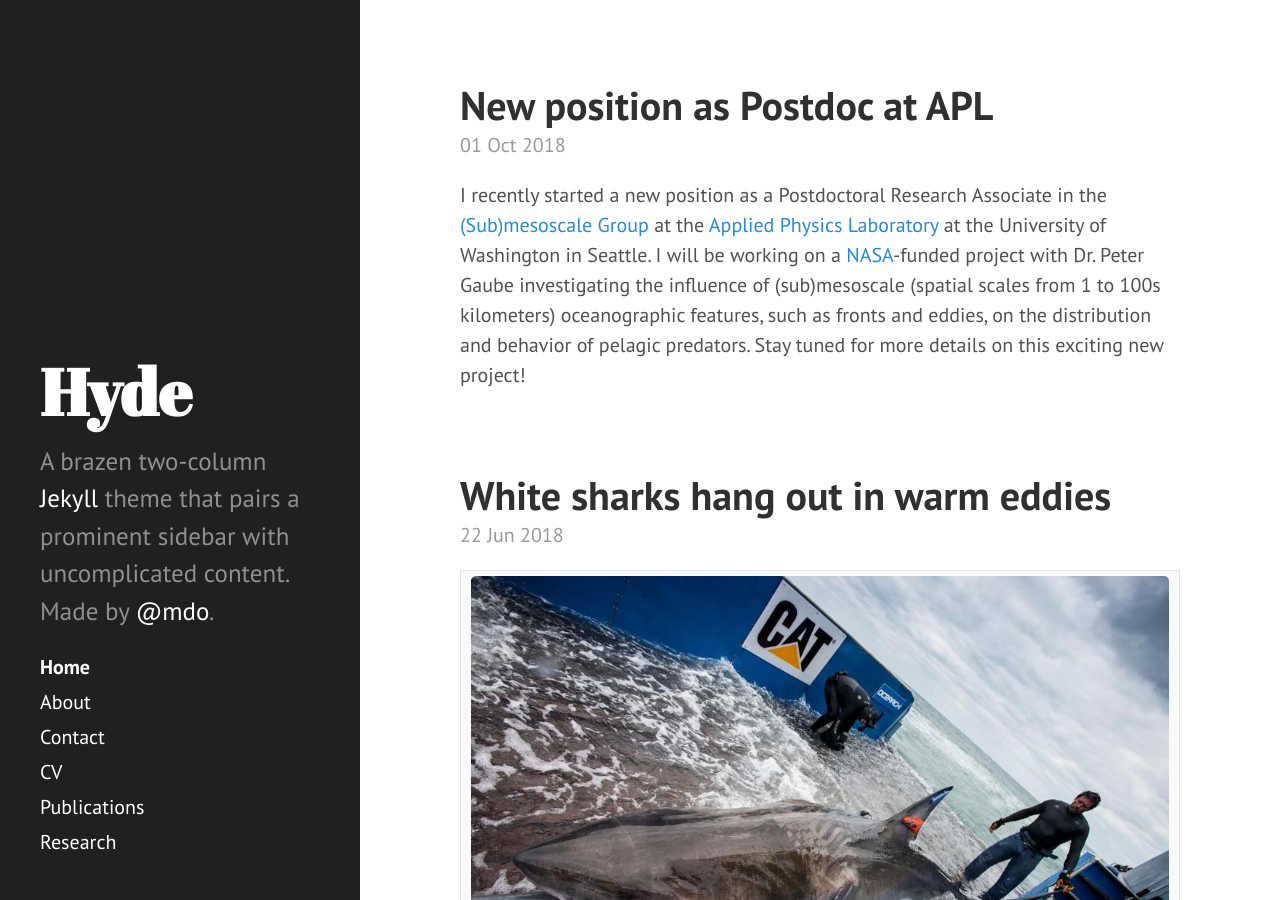
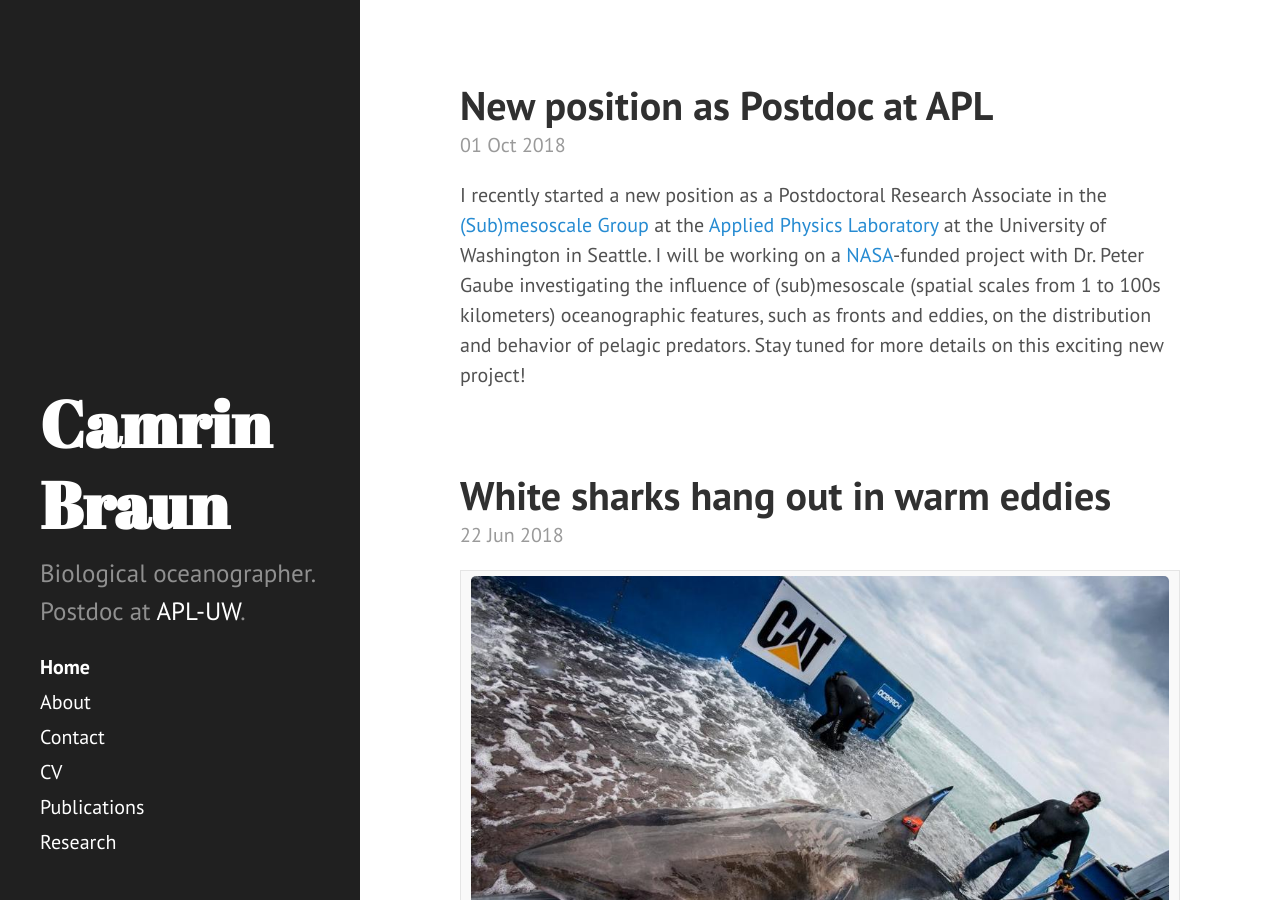
Before and after one commit to camrinbraun/camrinbraun.github.io, a Jekyll site: the page built from index.html, in a window 1280 px wide and 900 px high. Built offline with Jekyll 4.4.1, drawn with Linux system fonts in a browser that asks for light colours; Markdown is read by kramdown in place of the engine named in the settings; the list of posts is cut into pages by our own code.

Commit message:
fix config

```diff
--- a/_config.yml
+++ b/_config.yml
@@ -1,21 +1,34 @@
 # Dependencies
-markdown:         redcarpet
-highlighter:      pygments
+markdown:         kramdown
+#markdown:          redcarpet
+highlighter:      rouge
+#highlighter:       pygments
+
+# Jekyll 3 now only supports Kramdown for Markdown
+kramdown:
+  # Use GitHub flavored markdown, including triple backtick fenced code blocks
+  input: GFM
+  # Jekyll 3 and GitHub Pages now only support rouge for syntax highlighting
+  syntax_highlighter: rouge
+  syntax_highlighter_opts:
+    # Use existing pygments syntax highlighting css
+    css_class: 'highlight'
+
 
 # Permalinks
 permalink:        pretty
-relative_permalinks: true
+#relative_permalinks: true # new for v3
+
 
 # Setup
-title:            Hyde
+title:            Camrin Braun
 tagline:          'A Jekyll theme'
-description:      'A brazen two-column <a href="http://jekyllrb.com" target="_blank">Jekyll</a> theme that pairs a prominent sidebar with uncomplicated content. Made by <a href="https://twitter.com/mdo" target="_blank">@mdo</a>.'
-url:              http://hyde.getpoole.com
+description:      'Biological oceanographer. Postdoc at <a href="http://www.apl.washington.edu/" target="_blank">APL-UW</a>.'
 baseurl:          /
 
 author:
-  name:           'Mark Otto'
-  url:            https://twitter.com/mdo
+  name:           'Camrin Braun'
+#  url:            https://twitter.com/mdo
 
 paginate:         5
 
@@ -23,4 +36,8 @@
 version:          2.1.0
 
 github:
-  repo:           https://github.com/poole/hyde
+  repo:           https://github.com/camrinbraun
+plugins:
+  - jekyll-paginate
+  - pygments.rb
+  - jekyll-gist
```
